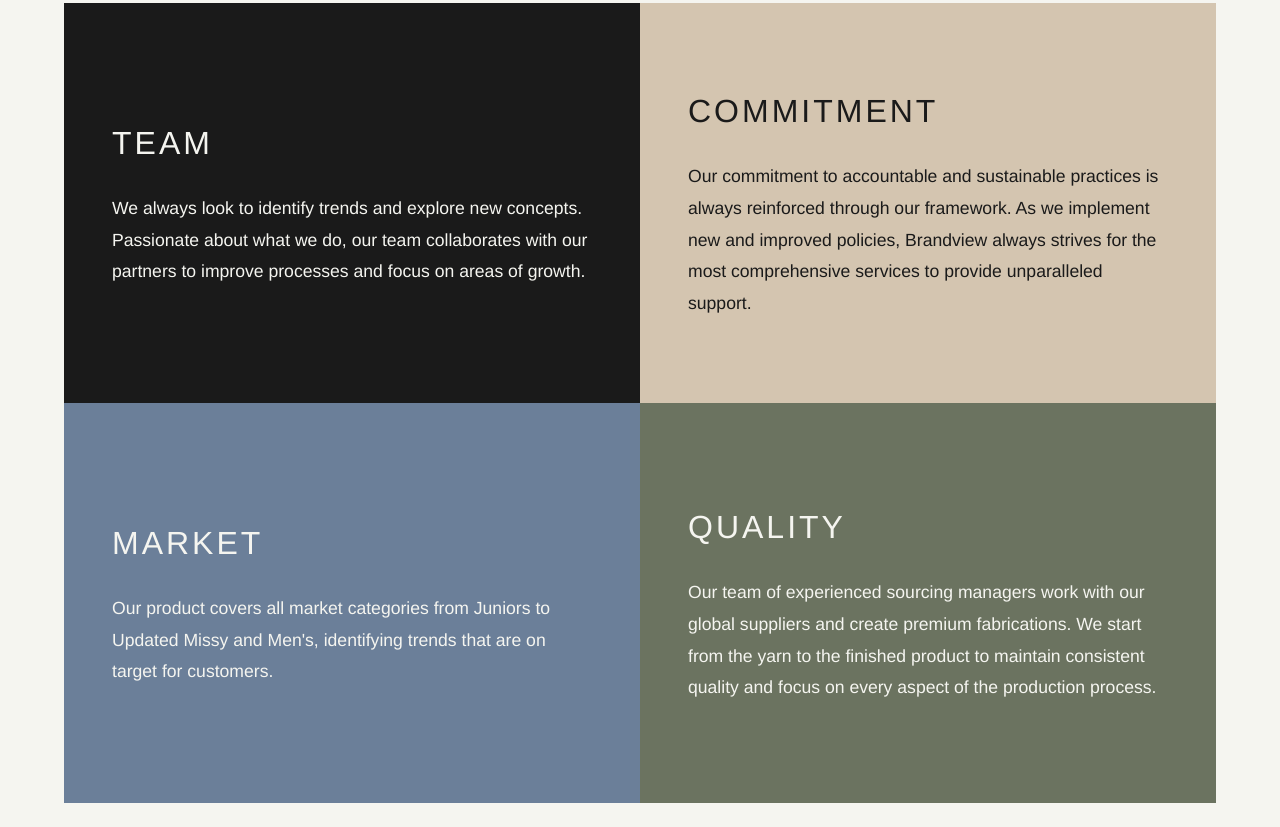
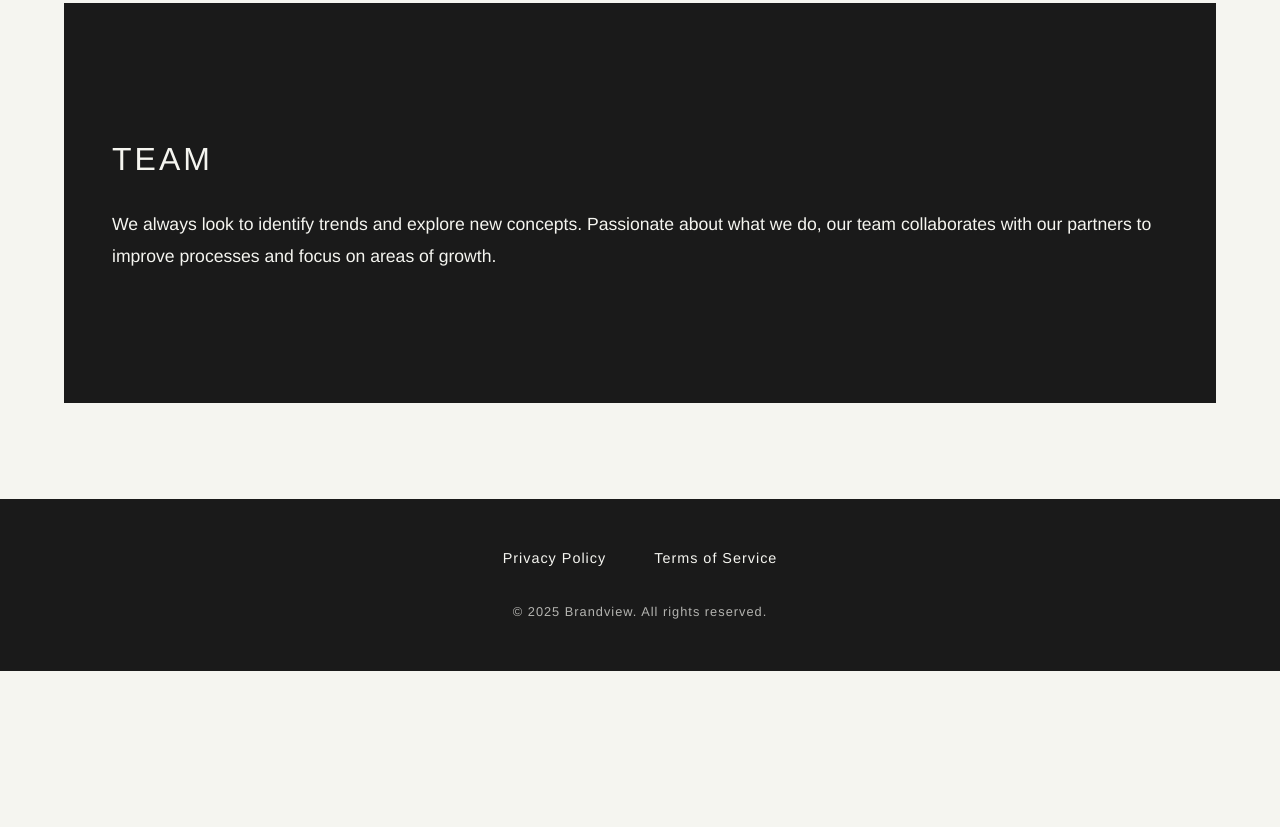
Before and after one commit to brand-view/brand-view.github.io, a plain HTML site: page index.html in a window 1280 px wide. Shown: the part 893-1720 px from the top of the page. After the commit the page ends 1564 px from the top, so only its background shows below. Drawn offline with Linux system fonts and the light colour scheme.

Commit message:
Update index.html

```diff
--- a/index.html
+++ b/index.html
@@ -550,24 +550,10 @@
         </section>
 
         <section class="info-section">
-            <div class="info-grid">
                 <div class="info-card fade-in">
                     <h2>Team</h2>
                     <p>We always look to identify trends and explore new concepts. Passionate about what we do, our team collaborates with our partners to improve processes and focus on areas of growth.</p>
                 </div>
-                <div class="info-card fade-in">
-                    <h2>Commitment</h2>
-                    <p>Our commitment to accountable and sustainable practices is always reinforced through our framework. As we implement new and improved policies, Brandview always strives for the most comprehensive services to provide unparalleled support.</p>
-                </div>
-                <div class="info-card fade-in">
-                    <h2>Market</h2>
-                    <p>Our product covers all market categories from Juniors to Updated Missy and Men's, identifying trends that are on target for customers.</p>
-                </div>
-                <div class="info-card fade-in">
-                    <h2>Quality</h2>
-                    <p>Our team of experienced sourcing managers work with our global suppliers and create premium fabrications. We start from the yarn to the finished product to maintain consistent quality and focus on every aspect of the production process.</p>
-                </div>
-            </div>
         </section>
     </div>
 
```
